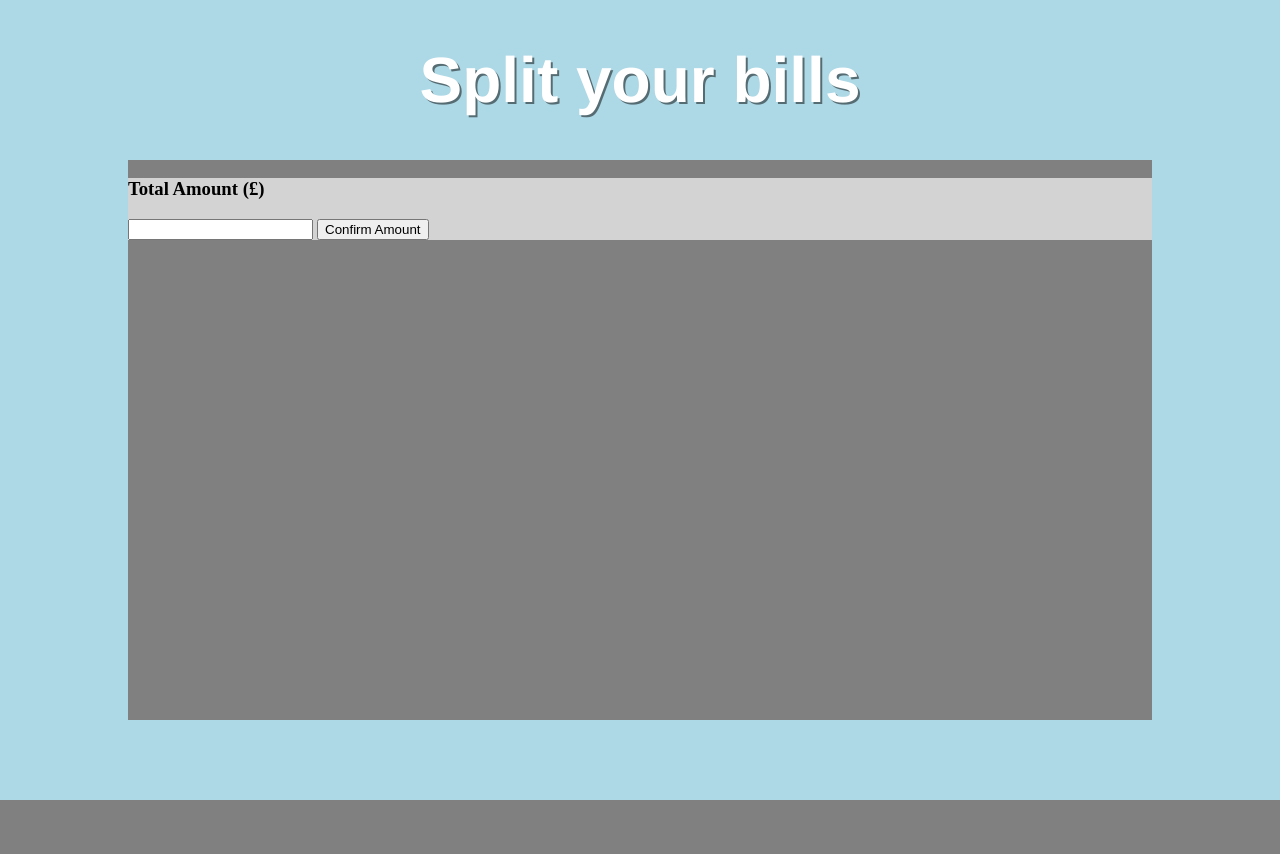
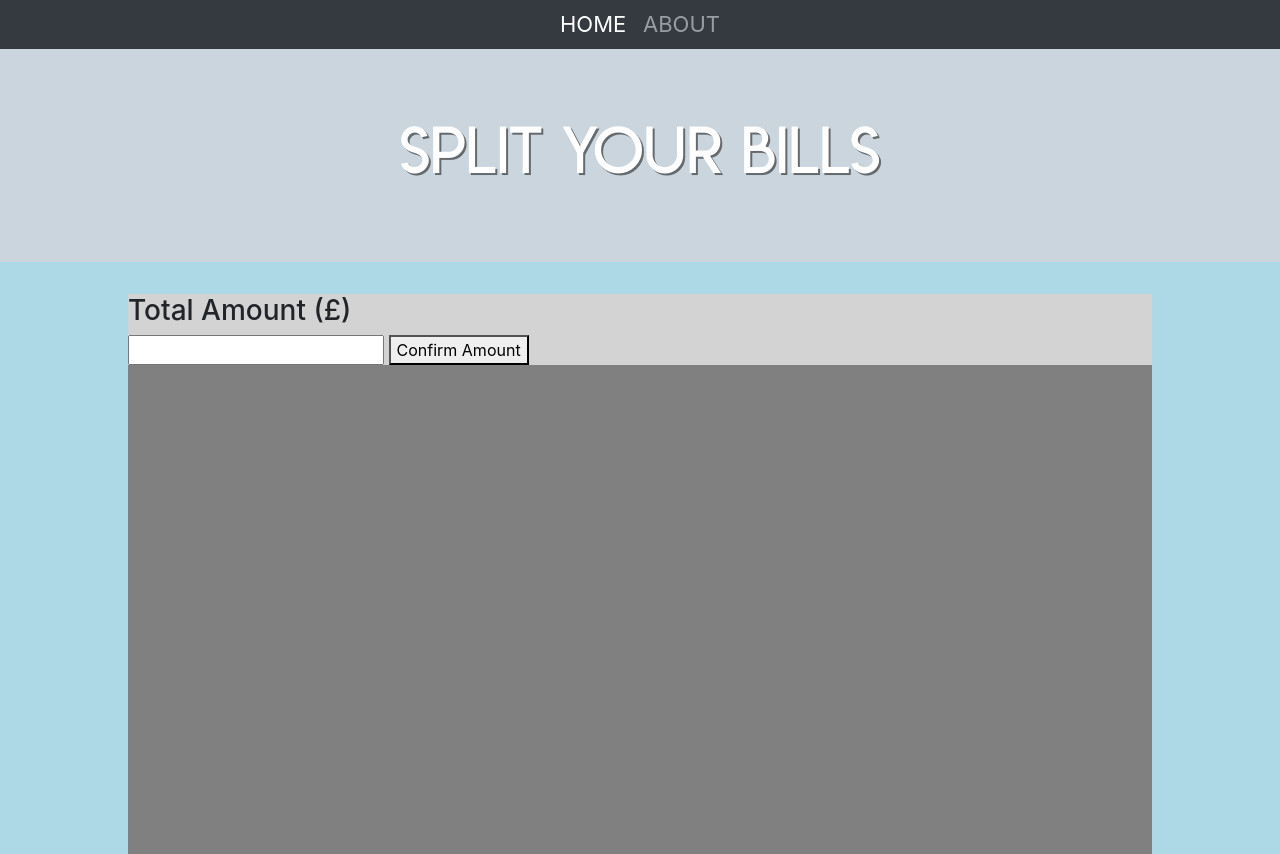
Before and after one commit to NXFORG/INSE---Bill-Splitting-Application, a PHP site: page /splitBill.html in a window 1280 px wide. Before the commit the page ends 800 px from the top, so only its background shows below. Run offline with PHP 8.4, Linux system fonts and the light colour scheme; some libraries are stand-ins or nearby versions.

Commit message:
styled other html files including adding navbar

```diff
--- a/splitBill.html
+++ b/splitBill.html
@@ -5,14 +5,34 @@
 
   <head>
     <meta charset="UTF-8">
+    <meta name="viewport" content="width=device-width, initial-scale=1.0">
+    <link rel="stylesheet" href="https://stackpath.bootstrapcdn.com/bootstrap/4.1.3/css/bootstrap.min.css" integrity="sha384-MCw98/SFnGE8fJT3GXwEOngsV7Zt27NXFoaoApmYm81iuXoPkFOJwJ8ERdknLPMO" crossorigin="anonymous">
+    <script src="https://ajax.googleapis.com/ajax/libs/jquery/3.2.1/jquery.min.js"></script>
+    <script src="https://cdnjs.cloudflare.com/ajax/libs/popper.js/1.12.6/umd/popper.min.js"></script>
+    <script src="https://maxcdn.bootstrapcdn.com/bootstrap/4.0.0-beta.2/js/bootstrap.min.js"></script>
     <link rel="stylesheet" type="text/css" href="style.css">
     <title> Bill Splitter </title>
   </head>
 
 
   <body>
-    <header>
-      <h1> Split your bills </h1>
+    <nav class="navbar navbar-expand-lg navbar-dark bg-dark">
+      <button class="navbar-toggler" type="button" data-toggle="collapse" data-target="#navbarNav" aria-controls="navbarNav" aria-expanded="false" aria-label="Toggle navigation">
+       <span class="navbar-toggler-icon"></span>
+      </button>
+      <div class="collapse navbar-collapse" id="navbarNav">
+       <ul class="navbar-nav">
+        <li class="nav-item active">
+         <a class="nav-link hvr-fade" href="index.html">HOME</a>
+        </li>
+        <li class="nav-item">
+         <a class="nav-link hvr-fade" href="about.html">ABOUT</a>
+        </li>
+       </ul>
+     </div>
+   </nav>
+    <header class="jumbotron jumbotron-fluid">
+      <h1> Split Your Bills </h1>
     </header>
 
     <div id='billContainer'>
--- a/style.css
+++ b/style.css
@@ -5,6 +5,16 @@ body{
   background-size: cover;
   margin: 0;
 }
+@font-face {
+font-family: "lml";
+src: url("LemonMilklight.otf");
+}
+
+@font-face {
+font-family: "code";
+src: url("code bold.otf");
+}
+/*navbar css*/
 .navbar{
   padding: 0;
 }
@@ -36,7 +46,7 @@ header{
 }
 header > h1{
   font-size: 400%;
-  font-family: helvetica;
+  font-family: 'lml';
   color: #fff;
   text-shadow: 2px 2px rgba(0,0,0,0.5);
 }
@@ -53,7 +63,7 @@ main{
   margin: auto;
   margin-top: 3%;
   margin-bottom: 10px;
-  padding-top: 10px;
+  padding-top: 20px;
   background-color: white;
   height: 15%;
   width: 60%;
@@ -65,11 +75,16 @@ main{
   align-items: center;
 }
 .button > p{
+  font-family: 'code';
   font-weight: bold;
   font-size: 200%;
+  color: black;
+}
+a:hover{
+    text-decoration: none;
 }
 .button:hover{
-  background-color: lightgrey;
+  background-color: #dee1e8;
 }
 /* CSS for back button */
 /*#backButton{
@@ -81,6 +96,7 @@ main{
   height: 40px;
   float: left;
 }*/
+/* media queries to scale content on smaller devices*/
 @media all and (max-width: 700px) {
   .button > p{
     font-size: 100%;
```
Also changed, not shown: debt.html (+26 -2 lines), groups.html (+26 -2 lines), index.html (+6 -6 lines), vouchers.html (+25 -2 lines), CODE Bold.otf (added), LemonMilklight.otf (added).
